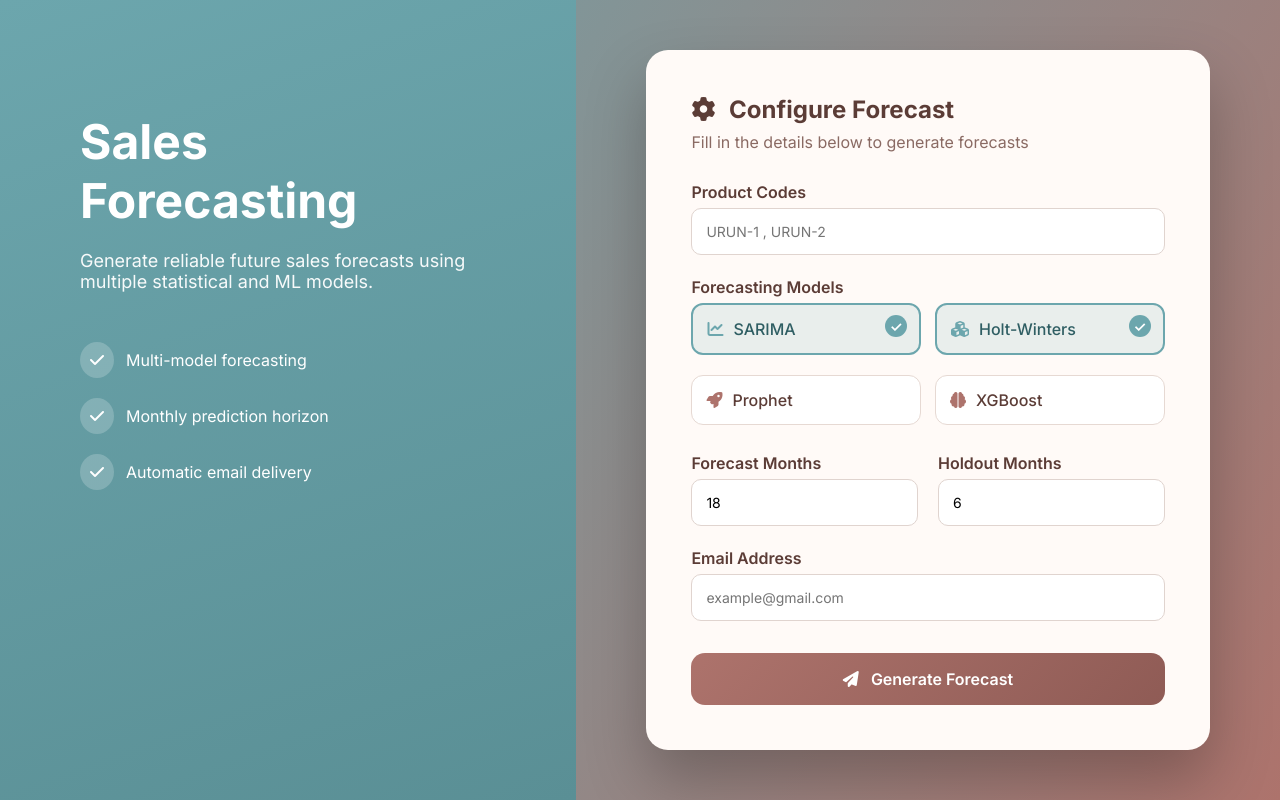
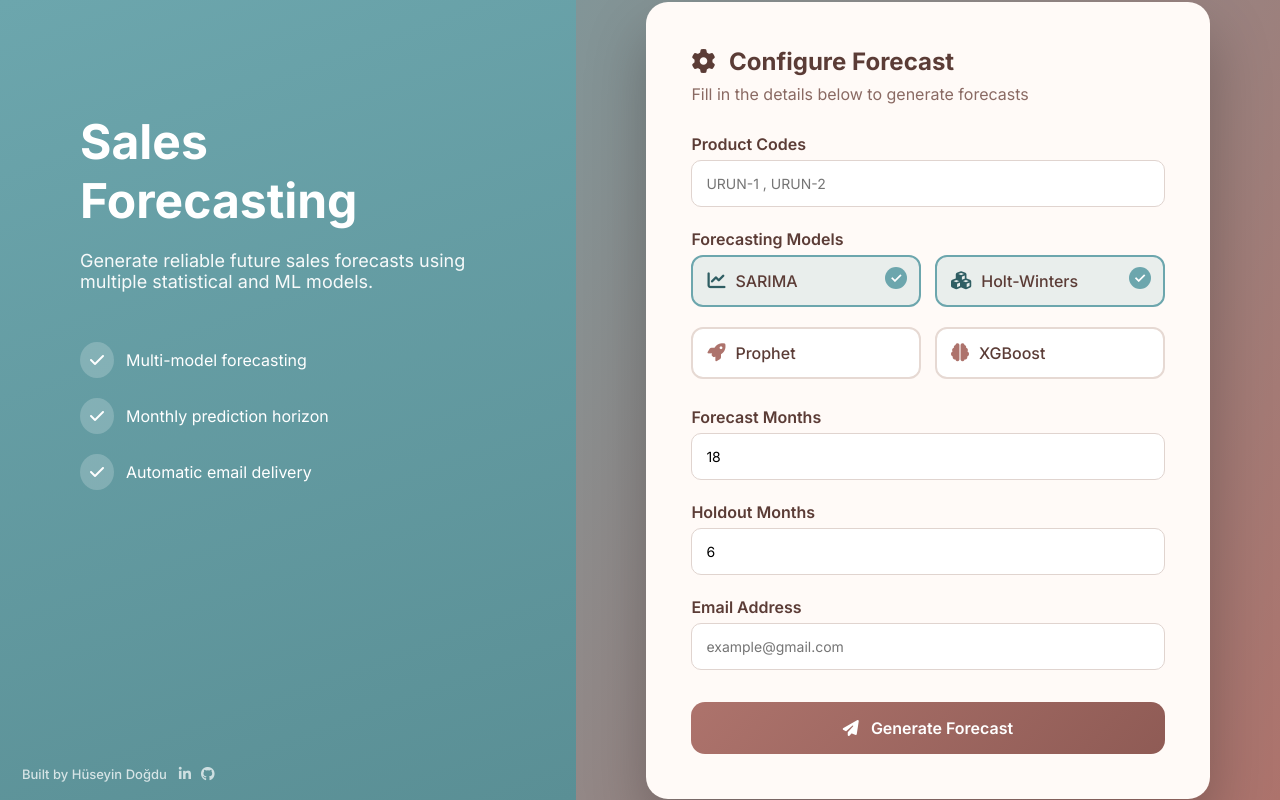
Before and after one commit to huso987/Sales_Forecasting_Platform, a FastAPI app: page / in a window 1280 px wide. Run offline with FastAPI, Linux system fonts and the light colour scheme.

Commit message:
Add files via upload

```diff
--- a/sales_forecasting_platform/app/static/style.css
+++ b/sales_forecasting_platform/app/static/style.css
@@ -114,30 +114,71 @@ input:focus {
 }
 
 .model-box {
+    position: relative;
     display: flex;
     align-items: center;
     gap: 10px;
     padding: 14px;
     border-radius: 12px;
-    background: white;
-    border: 1px solid #e6d9d3;
+    background: #ffffff;
+    border: 2px solid #e6d9d3;
     cursor: pointer;
     font-weight: 500;
+    transition: all 0.25s ease;
 }
 
+/* hide checkbox */
 .model-box input {
     display: none;
 }
 
 .model-box i {
     color: #AD736C;
+    font-size: 18px;
 }
 
-/* GRID */
-.grid-2 {
-    display: grid;
-    grid-template-columns: 1fr 1fr;
-    gap: 20px;
+/* hover */
+.model-box:hover {
+    border-color: #6CA6AD;
+}
+
+/* ✅ CHECKED STATE (STABLE) */
+.model-box input:checked ~ i,
+.model-box input:checked ~ span {
+    color: #2f5e63;
+}
+
+/* background + border when checked */
+.model-box input:checked {
+    display: none;
+}
+
+.model-box input:checked ~ * {
+    color: #2f5e63;
+}
+
+/* manual selected look */
+.model-box.selected {
+    background: rgba(108, 166, 173, 0.15);
+    border-color: #6CA6AD;
+}
+
+/* check icon */
+.model-box.selected::after {
+    content: "✓";
+    position: absolute;
+    top: 10px;
+    right: 12px;
+    width: 22px;
+    height: 22px;
+    background: #6CA6AD;
+    color: white;
+    font-size: 14px;
+    font-weight: 700;
+    border-radius: 50%;
+    display: flex;
+    align-items: center;
+    justify-content: center;
 }
 
 /* BUTTON */
@@ -162,50 +203,90 @@ input:focus {
     opacity: 0.9;
 }
 
-/* MESSAGE */
-.message {
-    margin-top: 20px;
-    padding: 12px;
-    border-radius: 10px;
-    background: #e8f4f5;
-    color: #3d6f75;
+/* ================= LOADING OVERLAY ================= */
+
+#loading-overlay {
+    position: fixed;
+    inset: 0;
+    background: rgba(250, 245, 242, 0.75);
+    backdrop-filter: blur(6px);
+    display: flex;
+    align-items: center;
+    justify-content: center;
+    z-index: 9999;
+    opacity: 0;
+    visibility: hidden;
+    transition: all 0.3s ease;
+}
+
+#loading-overlay.active {
+    opacity: 1;
+    visibility: visible;
+}
+
+.loading-card {
+    background: #fffaf7;
+    padding: 40px 50px;
+    border-radius: 20px;
     text-align: center;
+    box-shadow: 0 30px 70px rgba(0,0,0,0.25);
+    color: #5b3c36;
+    min-width: 320px;
 }
-/* MODEL SELECTED STATE */
-.model-box {
-    position: relative;
+
+/* SPINNER */
+.spinner {
+    width: 64px;
+    height: 64px;
+    border: 6px solid rgba(108,166,173,0.25);
+    border-top: 6px solid #6CA6AD;
+    border-radius: 50%;
+    margin: 0 auto 20px;
+    animation: spin 1s linear infinite;
+}
+
+@keyframes spin {
+    to { transform: rotate(360deg); }
+}
+
+.loading-card h3 {
+    margin: 0;
+    font-size: 20px;
+}
+
+.loading-card p {
+    margin-top: 6px;
+    font-size: 14px;
+    opacity: 0.75;
+}
+
+.footer-credit {
+    position: fixed;
+    bottom: 18px;
+    left: 22px;
+    display: flex;
+    align-items: center;
+    gap: 12px;
+    font-size: 13px;
+    font-weight: 500;
+    color: rgba(255, 255, 255, 0.75);
+    z-index: 50;
+    user-select: none;
+}
+
+/* Sosyal ikonlar */
+.social-links {
+    display: flex;
+    gap: 10px;
+}
+
+.social-links a {
+    color: rgba(255, 255, 255, 0.7);
+    font-size: 14px;
     transition: all 0.25s ease;
 }
 
-.model-box:hover {
-    border-color: #6CA6AD;
+.social-links a:hover {
+    color: #6CA6AD;   /* Senin ana yeşil tonun */
+    transform: translateY(-2px);
 }
-
-/* checkbox checked -> parent label */
-.model-box:has(input:checked) {
-    background: rgba(108, 166, 173, 0.15);
-    border: 2px solid #6CA6AD;
-    color: #2f5e63;
-}
-
-.model-box:has(input:checked) i {
-    color: #6CA6AD;
-}
-
-/* small check indicator (optional but premium) */
-.model-box:has(input:checked)::after {
-    content: "✓";
-    position: absolute;
-    top: 10px;
-    right: 12px;
-    width: 22px;
-    height: 22px;
-    background: #6CA6AD;
-    color: white;
-    font-size: 14px;
-    font-weight: 700;
-    border-radius: 50%;
-    display: flex;
-    align-items: center;
-    justify-content: center;
-}
--- a/sales_forecasting_platform/app/views/templates/index.html
+++ b/sales_forecasting_platform/app/views/templates/index.html
@@ -37,6 +37,19 @@
             <div class="feature">
                 <i class="fa-solid fa-check"></i>
                 <span>Automatic email delivery</span>
+            </div>
+        </div>
+        <div class="footer-credit">
+            <span>Built by Hüseyin Doğdu</span>
+
+            <div class="social-links">
+                <a href="https://www.linkedin.com/in/hüseyindoğdu18/" target="_blank" aria-label="LinkedIn">
+                    <i class="fa-brands fa-linkedin-in"></i>
+                </a>
+
+                <a href="https://github.com/huso987" target="_blank" aria-label="GitHub">
+                    <i class="fa-brands fa-github"></i>
+                </a>
             </div>
         </div>
     </div>
@@ -121,6 +134,31 @@
     </div>
 
 </div>
+<!-- LOADING OVERLAY -->
+<div id="loading-overlay">
+    <div class="loading-card">
+        <div class="spinner"></div>
+        <h3>Processing data...</h3>
+        <p>Training models & sending email</p>
+    </div>
+</div>
+
+<script>
+document.querySelectorAll(".model-box").forEach(box => {
+    const input = box.querySelector("input");
+    if (input.checked) box.classList.add("selected");
+
+    box.addEventListener("click", () => {
+        box.classList.toggle("selected", input.checked);
+    });
+});
+
+const form = document.querySelector("form");
+const overlay = document.getElementById("loading-overlay");
+form.addEventListener("submit", () => {
+overlay.classList.add("active");
+});
+</script>
 
 </body>
 </html>
```
